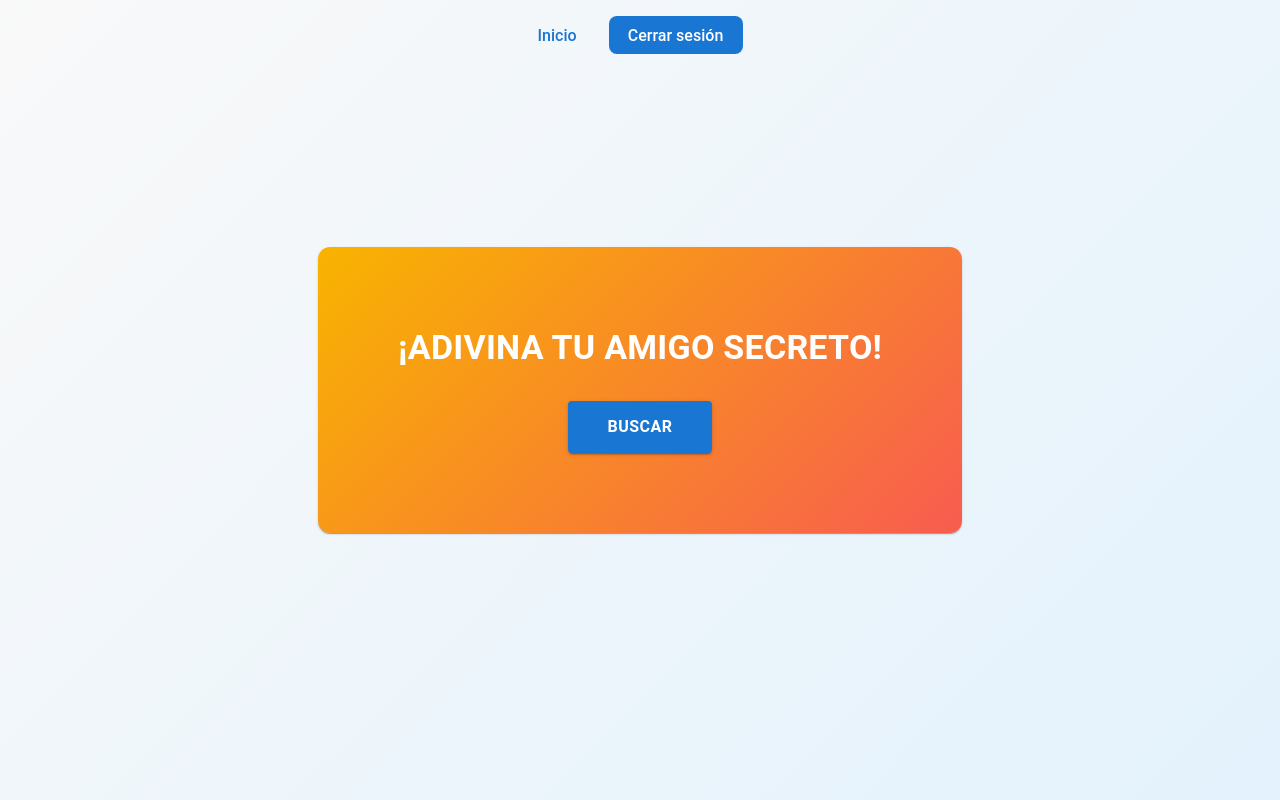
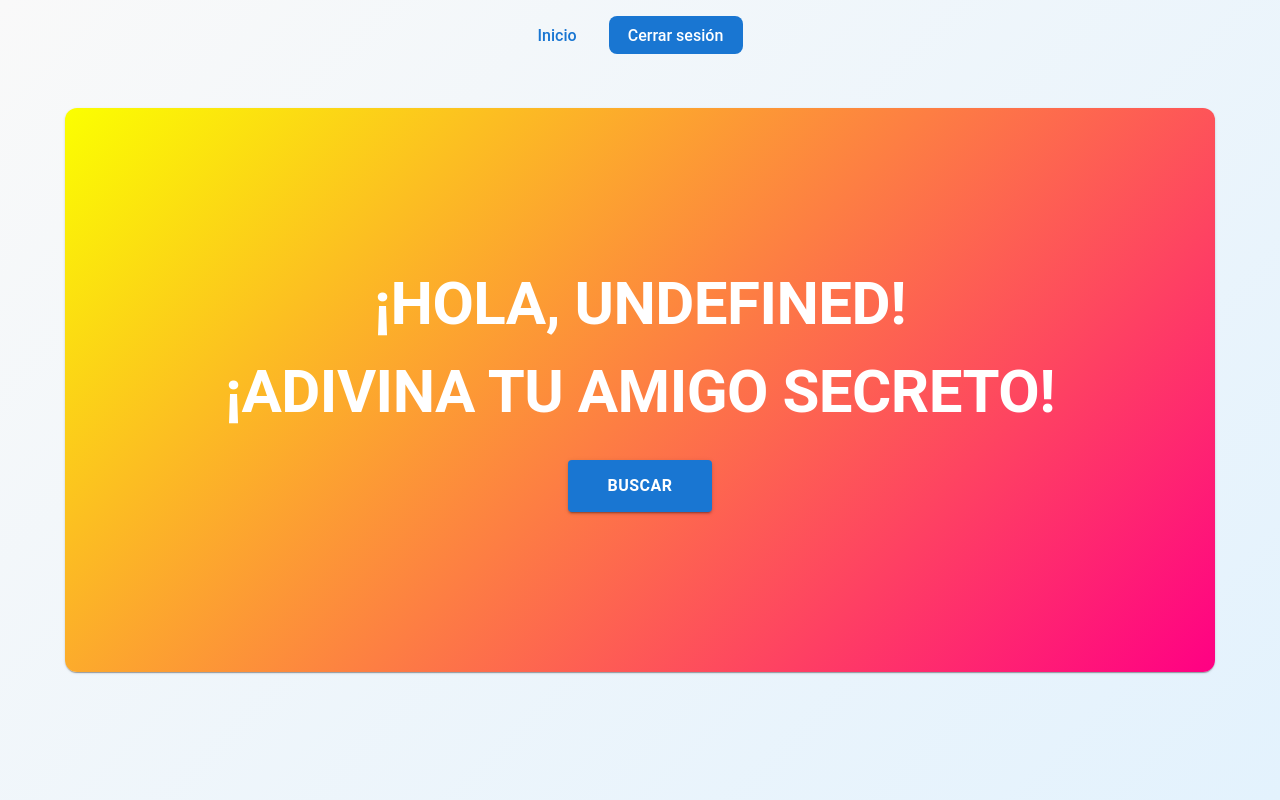
Before and after one commit to Wraithord/secret-friend, a React (Vite) app: page /secretFriend in a window 1280 px wide. Built offline with nearby package versions, Linux system fonts and the light colour scheme; no server answers; the database is empty; sample sign-in values are in the browser's storage.

Commit message:
Last changes already to play

```diff
--- a/src/components/SecretFriend.jsx
+++ b/src/components/SecretFriend.jsx
@@ -136,19 +136,26 @@ function SecretFriend() {
 
     return (
         <Container maxWidth='lg' sx={{ height: '80vh', display: 'flex', alignItems: 'center', justifyContent: 'center' }}>
-            <Paper sx={{ p: 10, borderRadius: 3, background: 'linear-gradient(135deg, #f8b400, #f85c50)' }}>
+            <Paper sx={{ p: 20, borderRadius: 3, background: 'linear-gradient(135deg,rgb(251, 255, 0),rgb(255, 0, 132))' }}>
+                <Box sx={{ textAlign: 'center', mb: 4 }}>
                     <Typography
-                    variant='h4'
-                    gutterBottom
+                        variant='h2'
+                        sx={{ fontWeight: 'bold', color: '#fff', textTransform: 'uppercase' }}
+                    >
+                        {`¡Hola, ${user?.name?.trim()}!`}
+                    </Typography>
+                    <Typography
+                        variant='h2'
                         component={motion.div}
                         textTransform='uppercase'
                         animate={{ y: 0, opacity: 1 }}
                         transition={{ duration: 0.8 }}
                         initial={{ y: -30, opacity: 0 }}
-                    sx={{ fontWeight: 'bold', color: '#fff', mb: 4, textAlign: 'center' }}
+                        sx={{ fontWeight: 'bold', color: '#fff', mt: 2 }}
                     >
                         {!winner ? '¡Adivina tu amigo secreto!' : 'Tu amigo secreto es'}
                     </Typography>
+                </Box>
                 {!winner && (
                     <Box sx={{ display: 'flex', flexDirection: 'column', alignItems: 'center', gap: 2 }}>
                         <Button
@@ -169,14 +176,14 @@ function SecretFriend() {
                         animate={{ scale: 1, opacity: 1 }}
                         transition={{ duration: 1.2, ease: 'easeOut' }}
                     >
-                        <Box sx={{ mt: 4, textAlign: 'center' }}>
-                            <Typography variant='h3' sx={{ fontWeight: 'bold', color: '#fff' }}>
+                        <Box sx={{ mt: 4, textAlign: 'center', background: 'linear-gradient(135deg,rgb(0, 182, 248),rgb(80, 150, 248))', borderRadius: 4, p: 2 }}>
+                            <Typography variant='h2' sx={{ fontWeight: 'bold', color: '#fff', textTransform: 'uppercase' }}>
                                 {`🎉 ${winner?.name} 🎉`}
                             </Typography>
                         </Box>
                     </motion.div>
                 )}
-                {user?.role === 'admin' && (
+                {user?.role === 'admin' && !winner && (
                     <Box sx={{ mt: 4, textAlign: 'center' }}>
                         <Button
                             color="secondary"
```
Lines whose indentation alone changed are shown as unchanged.
